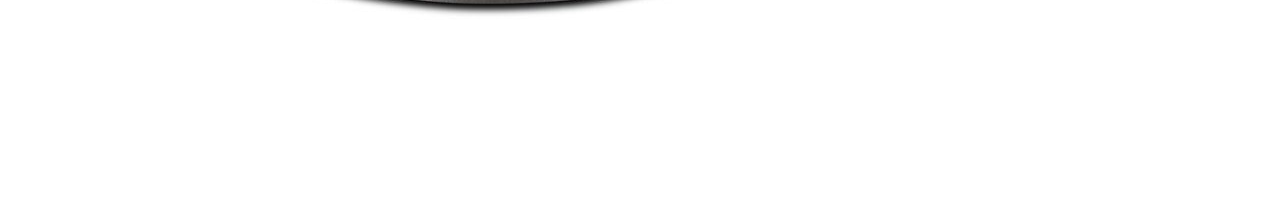
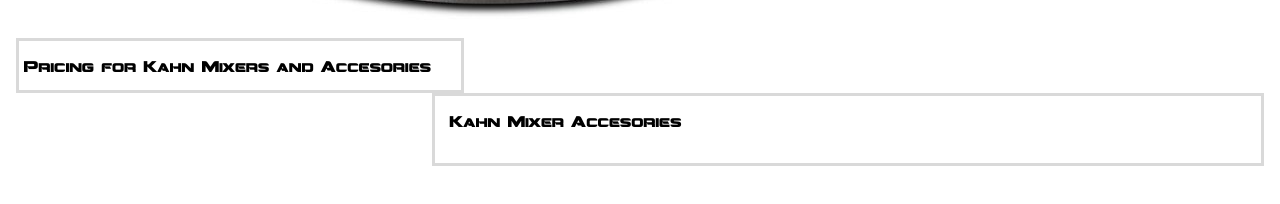
Before and after one commit to hhillaryy/product-page, a plain HTML site: page index.html in a window 1280 px wide. Shown: the part 1272-1476 px from the top of the page. Before the commit the page ends 1318 px from the top, so only its background shows below. Drawn offline with Linux system fonts and the light colour scheme; files whose address does not match are found by name.

Commit message:
create columns with headings for bottom of page, draw borders, fix alignment

```diff
--- a/css/styles.css
+++ b/css/styles.css
@@ -1,3 +1,11 @@
+
+html {
+  width: 100%;
+  border: none;
+  padding: none;
+  margin: none;
+}
+
 *,
 *::before
 *::after {
@@ -30,6 +38,7 @@
 
 #enterprise {
   font-family: 'trekbats';
+  text-shadow: none;
 
 }
 
@@ -39,6 +48,13 @@ h1 {
   margin: none;
   padding; none;
 
+}
+
+h3 {
+  font-family: 'Montalban';
+  font-size: 15px;
+  margin: none;
+  padding: none;
 }
 
 #navigation ul {
@@ -56,6 +72,30 @@ left: 150px;
 text-shadow: 2px 2px #262626;
 }
 
+#secondary-content {
+  height: 500px;
+  margin-top: 10px;
+  position: relative;
+  margin: 0px 8px;
+
+}
+
+
+
+.column {
+  width:35%;
+  float: left;
+  border: 3px solid #D9D9D9;
+  padding-left: 5px
+}
+
+.column2 {
+  width:65%;
+  float:right;
+  border: 3px solid #D9D9D9;
+  padding-left: 15px
+}
+
 li {
 display: inline;
 list-style-type: none;
--- a/index.html
+++ b/index.html
@@ -6,8 +6,8 @@
     <title>My Product</title>
   </head>
   <body>
+  <!-- <div class="wrap"> -->
     <div id="container">
-
       <div id="navigation">
         <ul>
         <li><a href="#">Home</a></li> |
@@ -18,17 +18,25 @@
       </div>
 
       <div id="caption">
-    <p>So revolutionary it's like cooking in a new dimension.<span id="enterprise">d</span></p>
-    <div>
+      <p>So revolutionary it's like cooking in a new dimension.<span id="enterprise"> d</span></p>
+      </div>
 
     </div>
 
-  <div id="secondary content">
-    <div id="column1">
+    <div id="secondary-content">
+      <div class="column">
+        <h3> Pricing for Kahn Mixers and Accesories </h3>
+
       </div>
-    <div id="column2">
+      <div class="column2">
+        <h3>Kahn Mixer Accesories</h3>
+        <div id="gallery">
+          <div class="image">
+          <img src=""
           </div>
         </div>
-
+      </div>
+    </div>
+  <!-- </div> -->
   </body>
   </html>
```
Also changed, not shown: img/hook.jpg (added), img/meat-grinder.jpg (added), img/paddle.jpg (added), img/ravioli.jpg (added), img/whisk.jpg (added). Lines whose indentation alone changed are shown as unchanged.
